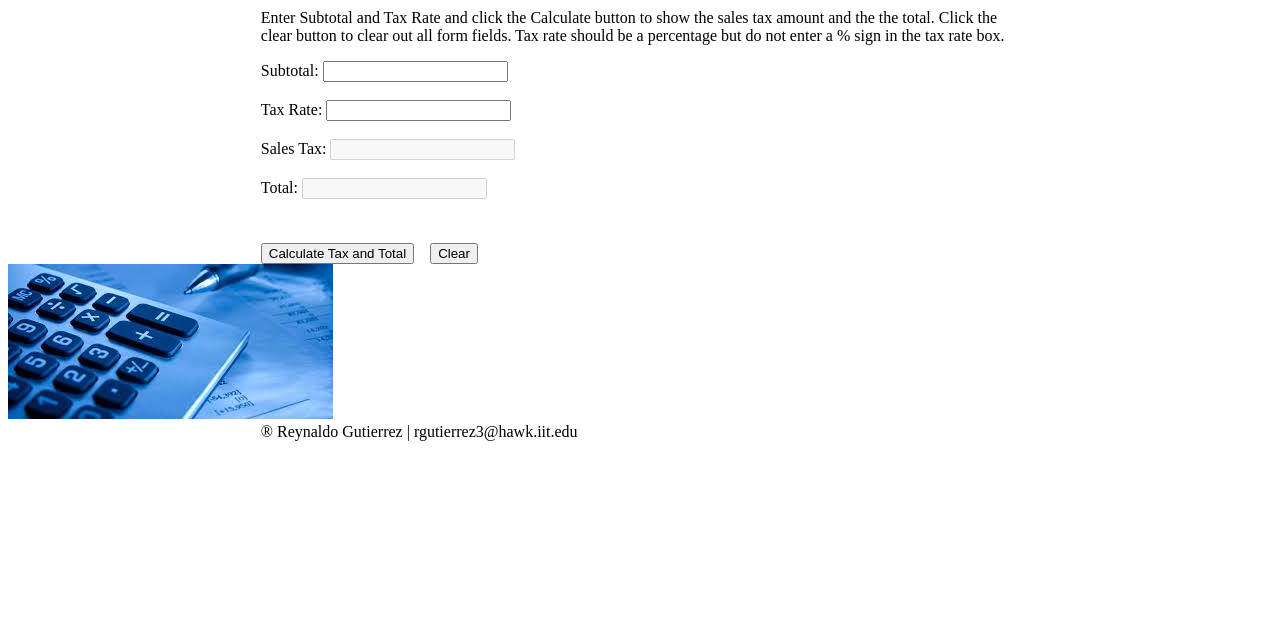
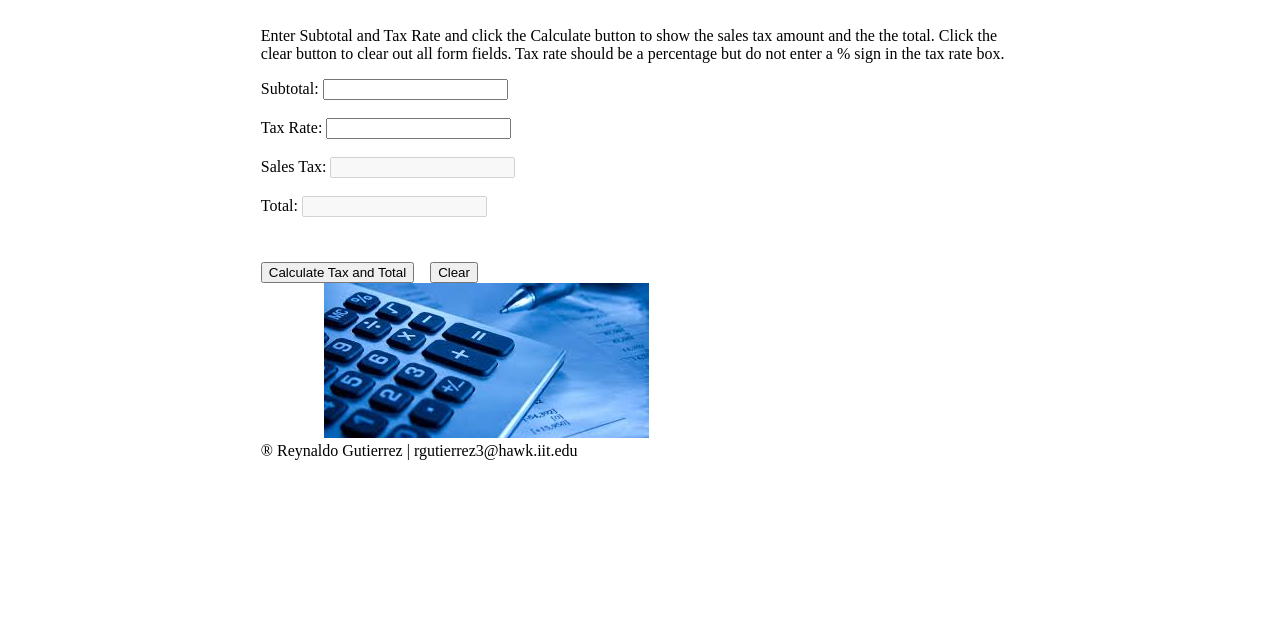
Before and after one commit to reygutierrez11/RichLabOne, a plain HTML site: page index.html in a window 1280 px wide. Shown: the part 166-800 px from the top of the page. Drawn offline with Linux system fonts and the light colour scheme.

Commit message:
Next step

```diff
--- a/style.css
+++ b/style.css
@@ -1,7 +1,7 @@
 /*This is a start*/
 .box
 {
-
+  margin: 30px;
 }
 
 #headerBox
@@ -22,6 +22,7 @@
 
 #image
 {
+  width: 50%;
   margin:auto;
 }
 
```
